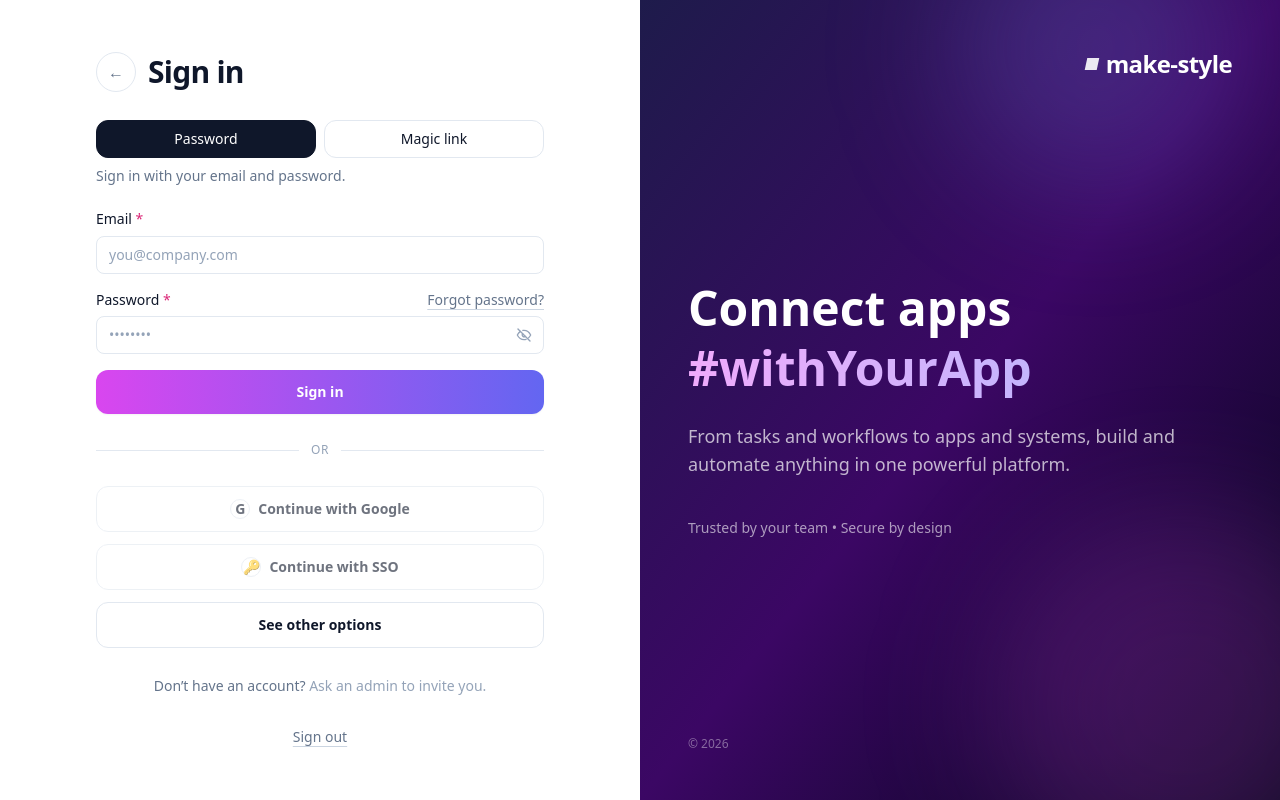
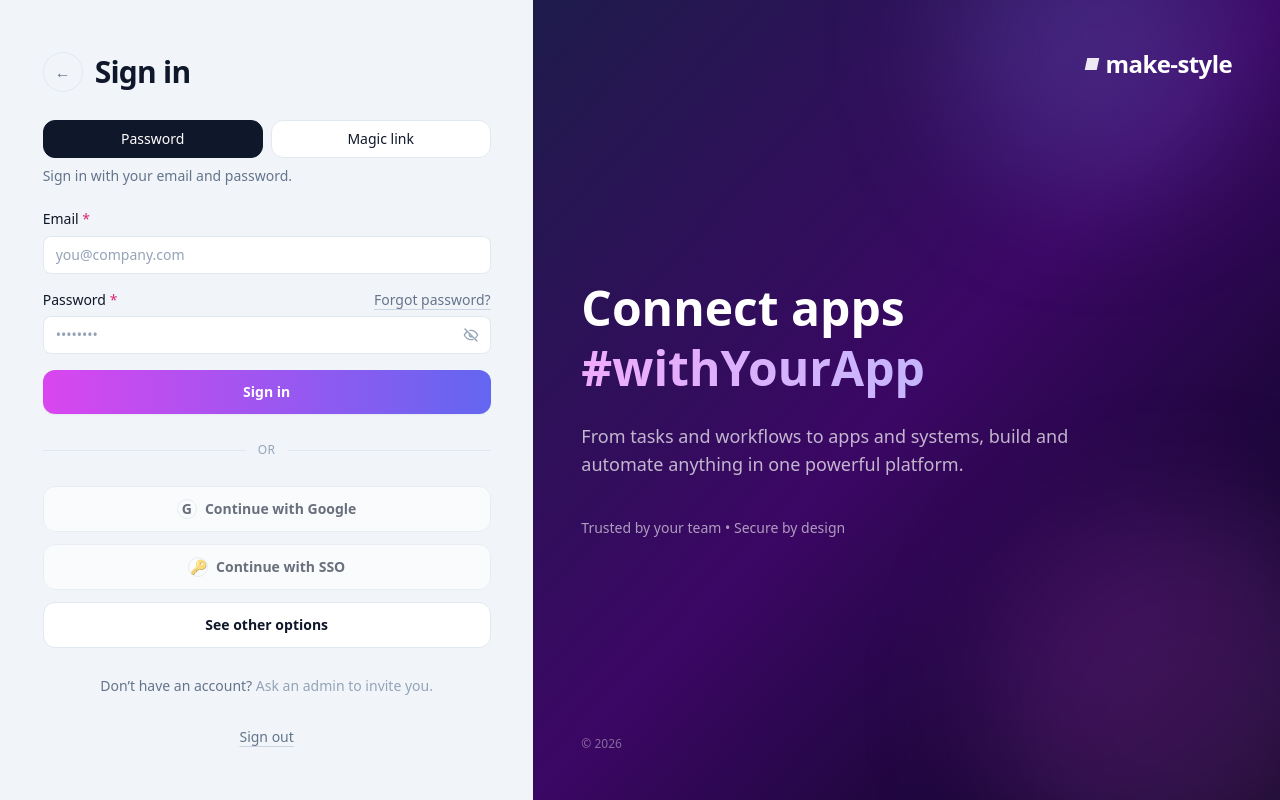
Before and after one commit to JonathanBowker/vite-react-do-app, a React (Vite) app: page /login in a window 1280 px wide. Built offline with nearby package versions, Linux system fonts and the light colour scheme; no server answers.

Commit message:
Adjust login layout to 5/7 split

```diff
--- a/src/pages/LoginPage.jsx
+++ b/src/pages/LoginPage.jsx
@@ -170,9 +170,10 @@ export default function LoginPage() {
   }
 
   return (
-    <div className="min-h-screen bg-slate-950">
-      <div className="mx-auto flex min-h-screen max-w-[1400px] flex-col lg:flex-row">
-        <div className="flex w-full items-center justify-center bg-white px-6 py-10 text-slate-900 lg:w-1/2">
+    <div className="min-h-screen bg-slate-100">
+      <div className="mx-auto min-h-screen max-w-[1400px]">
+        <div className="grid min-h-screen grid-cols-1 lg:grid-cols-12">
+          <div className="flex items-center justify-center bg-slate-100 px-6 py-10 text-slate-900 lg:col-span-5">
           <div className="w-full max-w-md">
             <div className="mb-7 flex items-center gap-3">
               <Link
@@ -398,7 +399,7 @@ export default function LoginPage() {
           </div>
           </div>
 
-        <div className="relative hidden w-1/2 overflow-hidden lg:block">
+          <div className="relative hidden overflow-hidden lg:col-span-7 lg:block">
             <div className="absolute inset-0 bg-gradient-to-br from-indigo-950 via-purple-950 to-slate-950" />
             <div className="absolute -bottom-24 -right-24 h-96 w-96 rounded-full bg-fuchsia-500/20 blur-3xl" />
             <div className="absolute -top-24 right-10 h-72 w-72 rounded-full bg-indigo-400/20 blur-3xl" />
@@ -428,5 +429,6 @@ export default function LoginPage() {
           </div>
         </div>
       </div>
+    </div>
   )
 }
```
Lines whose indentation alone changed are shown as unchanged.
